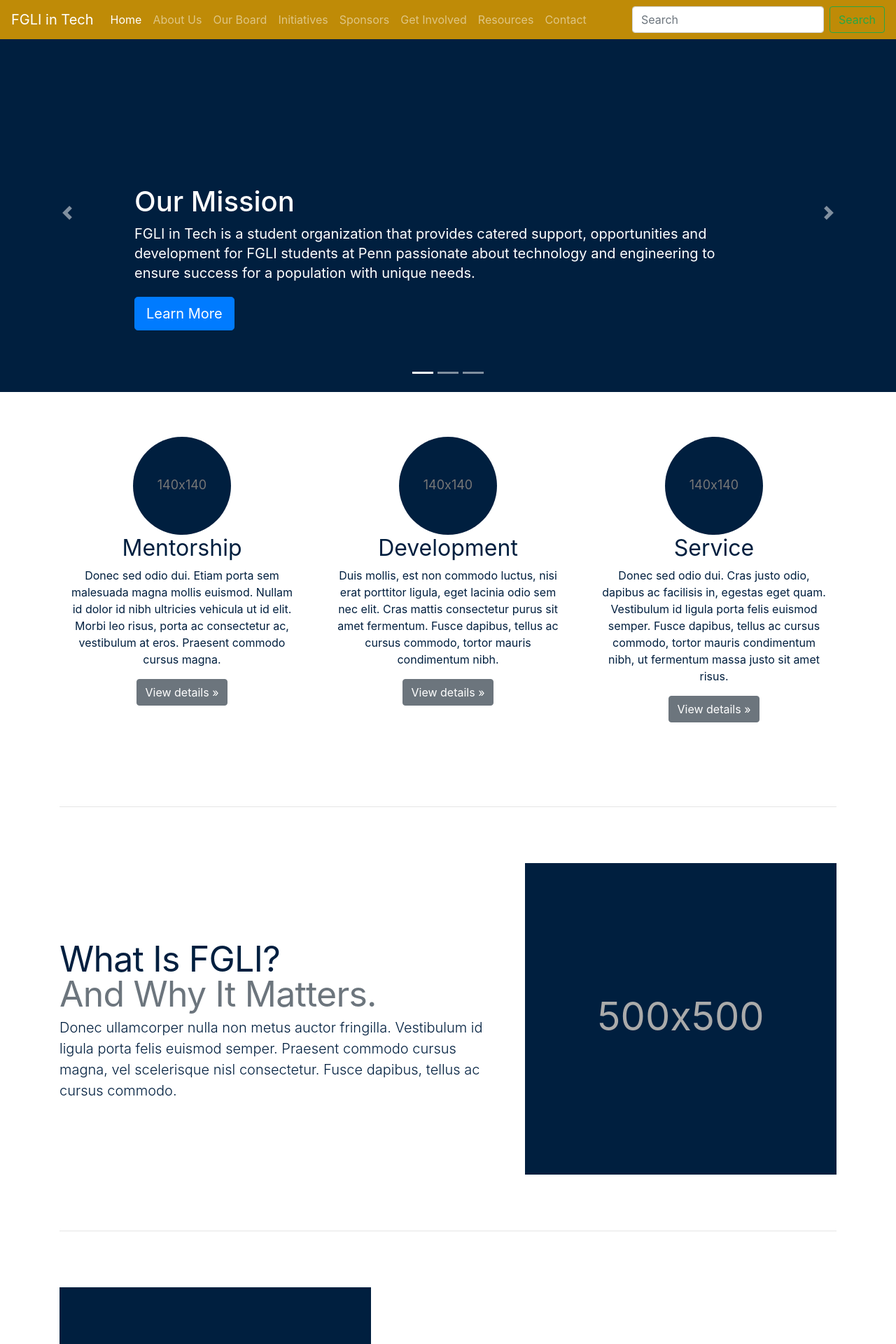
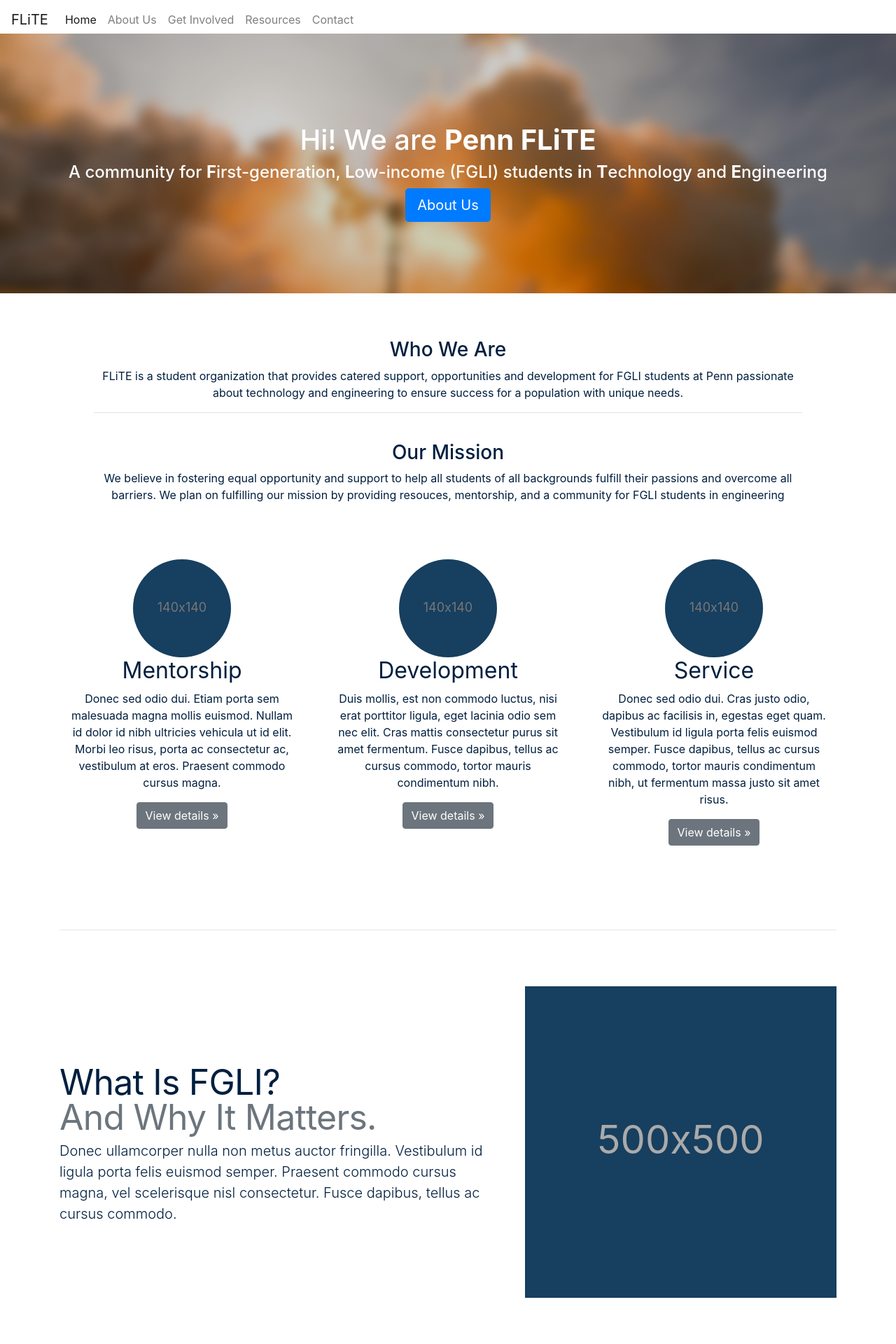
Before and after one commit to jessecui/fgli-tech-website, a PHP site: page / in a window 1280 px wide. Shown: the top 1920 px of the page at 70% size. Run offline with PHP 8.4, Linux system fonts and the light colour scheme.

Commit message:
Change hero banner

```diff
--- a/index.css
+++ b/index.css
@@ -9,15 +9,51 @@
 }
 
 rect {
-  fill: #001f3f;
+  fill: #173F5F;
 }
 
 
-/*Item Colors*/
+/* OBJECT STYLES */
 
 .navbar {
-  background-color: #bf8b07;
+
 }
+
+#hero {
+
+  padding: 10% 5% 8% 5%;
+  background-image: linear-gradient( rgba(0, 0, 0, 0.2), rgba(0, 0, 0, 0.2) ), url("img/flight_image.png");
+  text-align: center;
+  height: 50%;
+
+  /* Position and center the image to scale nicely on all screens */
+  background-position: center;
+  background-repeat: no-repeat;
+  background-size: cover;
+  position: relative;
+  background-attachment: fixed;
+}
+
+#hero_text {
+  color: #fff;
+}
+
+.mission {
+  padding: 5% 5%;
+  text-align: center;
+}
+
+
+
+
+
+
+
+
+
+
+
+
 
 
 /* CUSTOMIZE THE CAROUSEL
--- a/index.html
+++ b/index.html
@@ -6,7 +6,7 @@
     <meta name="description" content="">
     <meta name="author" content="Mark Otto, Jacob Thornton, and Bootstrap contributors">
     <meta name="generator" content="Jekyll v3.8.5">
-    <title>Penn FGLI in Tech</title>
+    <title>FGLI in Tech</title>
 
     <link rel="canonical" href="https://getbootstrap.com/docs/4.3/examples/carousel/">
 
@@ -35,8 +35,8 @@
   </head>
   <body>
     <header>
-  <nav class="navbar navbar-expand-md navbar-dark fixed-top">
-    <a class="navbar-brand" href="#">FGLI in Tech</a>
+  <nav class="navbar navbar-expand-md fixed-top navbar-light">
+    <a class="navbar-brand" href="#">FLiTE</a>
     <button class="navbar-toggler" type="button" data-toggle="collapse" data-target="#navbarCollapse" aria-controls="navbarCollapse" aria-expanded="false" aria-label="Toggle navigation">
       <span class="navbar-toggler-icon"></span>
     </button>
@@ -49,15 +49,6 @@
           <a class="nav-link" href="#">About Us</a>
         </li>
         <li class="nav-item">
-          <a class="nav-link" href="#">Our Board</a>
-        </li>
-        <li class="nav-item">
-          <a class="nav-link" href="#">Initiatives</a>
-        </li>
-        <li class="nav-item">
-          <a class="nav-link" href="#">Sponsors</a>
-        </li>
-        <li class="nav-item">
           <a class="nav-link" href="#">Get Involved</a>
         </li>
         <li class="nav-item">
@@ -67,62 +58,29 @@
           <a class="nav-link" href="#">Contact</a>
         </li>
       </ul>
-      <form class="form-inline mt-2 mt-md-0">
-        <input class="form-control mr-sm-2" type="text" placeholder="Search" aria-label="Search">
-        <button class="btn btn-outline-success my-2 my-sm-0" type="submit">Search</button>
-      </form>
     </div>
   </nav>
 </header>
 
+
+
 <main role="main">
+  <div id='hero'>
+    <div id='hero_text'>
+      <h1>Hi! We are <strong>Penn FLiTE</strong></h1>
+      <h4>A community for <b>F</b>irst-generation, <b>L</b>ow-income (FGLI) students <b>i</b>n <b>T</b>echnology and <b>E</b>ngineering </h4>
+      <a class="btn btn-lg btn-primary" href="#" role="button">About Us</a>
+    </div>
+  </div>
 
-  <div id="myCarousel" class="carousel slide" data-ride="carousel">
-    <ol class="carousel-indicators">
-      <li data-target="#myCarousel" data-slide-to="0" class="active"></li>
-      <li data-target="#myCarousel" data-slide-to="1"></li>
-      <li data-target="#myCarousel" data-slide-to="2"></li>
-    </ol>
-    <div class="carousel-inner">
-      <div class="carousel-item active">
-        <svg class="bd-placeholder-img" width="100%" height="100%" xmlns="http://www.w3.org/2000/svg" preserveAspectRatio="xMidYMid slice" focusable="false" role="img"><rect width="100%" height="100%" fill="#777"/></svg>
-        <div class="container">
-          <div class="carousel-caption text-left">
-            <h1>Our Mission</h1>
-            <p> FGLI in Tech is a student organization that provides catered support, opportunities and development for FGLI students at Penn passionate about technology and engineering to ensure success for a population with unique needs.</p>
-            <p><a class="btn btn-lg btn-primary" href="#" role="button">Learn More</a></p>
-          </div>
-        </div>
-      </div>
-      <div class="carousel-item">
-        <svg class="bd-placeholder-img" width="100%" height="100%" xmlns="http://www.w3.org/2000/svg" preserveAspectRatio="xMidYMid slice" focusable="false" role="img"><rect width="100%" height="100%" fill="#777"/></svg>
-        <div class="container">
-          <div class="carousel-caption">
-            <h1>Our Belief</h1>
-            <p>We believe in fostering equal opportunity and support to help all students of all backgrounds fulfill their passions and overcome all barriers.</p>
-            <p><a class="btn btn-lg btn-primary" href="#" role="button">Sponsor Us</a></p>
-          </div>
-        </div>
-      </div>
-      <div class="carousel-item">
-        <svg class="bd-placeholder-img" width="100%" height="100%" xmlns="http://www.w3.org/2000/svg" preserveAspectRatio="xMidYMid slice" focusable="false" role="img"><rect width="100%" height="100%" fill="#777"/></svg>
-        <div class="container">
-          <div class="carousel-caption text-right">
-            <h1>What We Do</h1>
-            <p>We plan on fulfilling our mission by providing resouces, mentorship, and a community for FGLI students in engineering. </p>
-            <p><a class="btn btn-lg btn-primary" href="#" role="button">View Projects</a></p>
-          </div>
-        </div>
-      </div>
-    </div>
-    <a class="carousel-control-prev" href="#myCarousel" role="button" data-slide="prev">
-      <span class="carousel-control-prev-icon" aria-hidden="true"></span>
-      <span class="sr-only">Previous</span>
-    </a>
-    <a class="carousel-control-next" href="#myCarousel" role="button" data-slide="next">
-      <span class="carousel-control-next-icon" aria-hidden="true"></span>
-      <span class="sr-only">Next</span>
-    </a>
+  <div class='container mission'>
+    <h3>Who We Are</h3>
+    <p> FLiTE is a student organization that provides catered support, opportunities and development for FGLI students at Penn passionate about technology and engineering to ensure success for a population with unique needs. </p>
+    <hr>
+    <br>
+    <h3>Our Mission</h3>
+    <p>We believe in fostering equal opportunity and support to help all students of all backgrounds fulfill their passions and overcome all barriers. We plan on fulfilling our mission by providing resouces, mentorship, and a community for FGLI students in engineering
+    </p>
   </div>
 
 
```
Also changed, not shown: img/flight_image.png (added), 1 other file.
